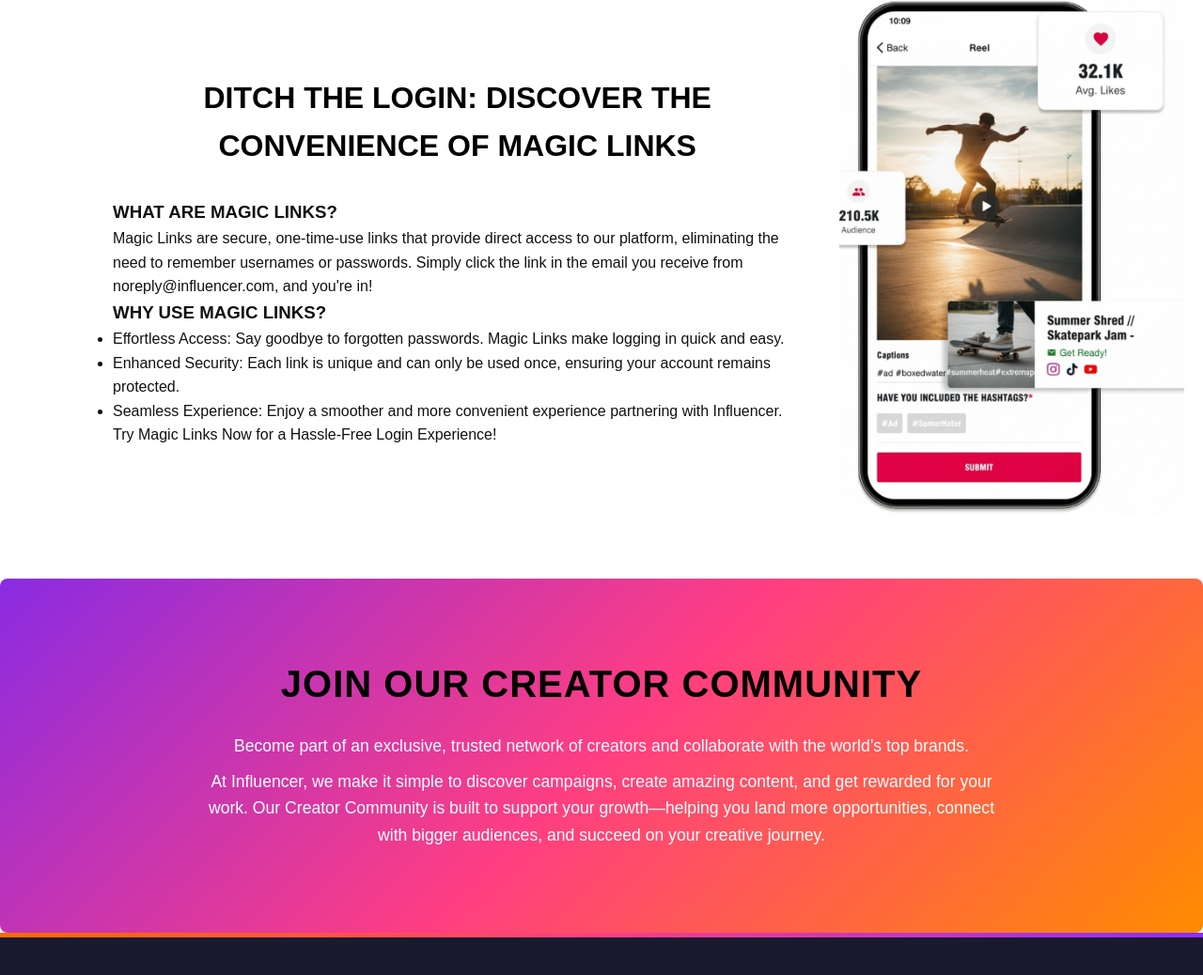
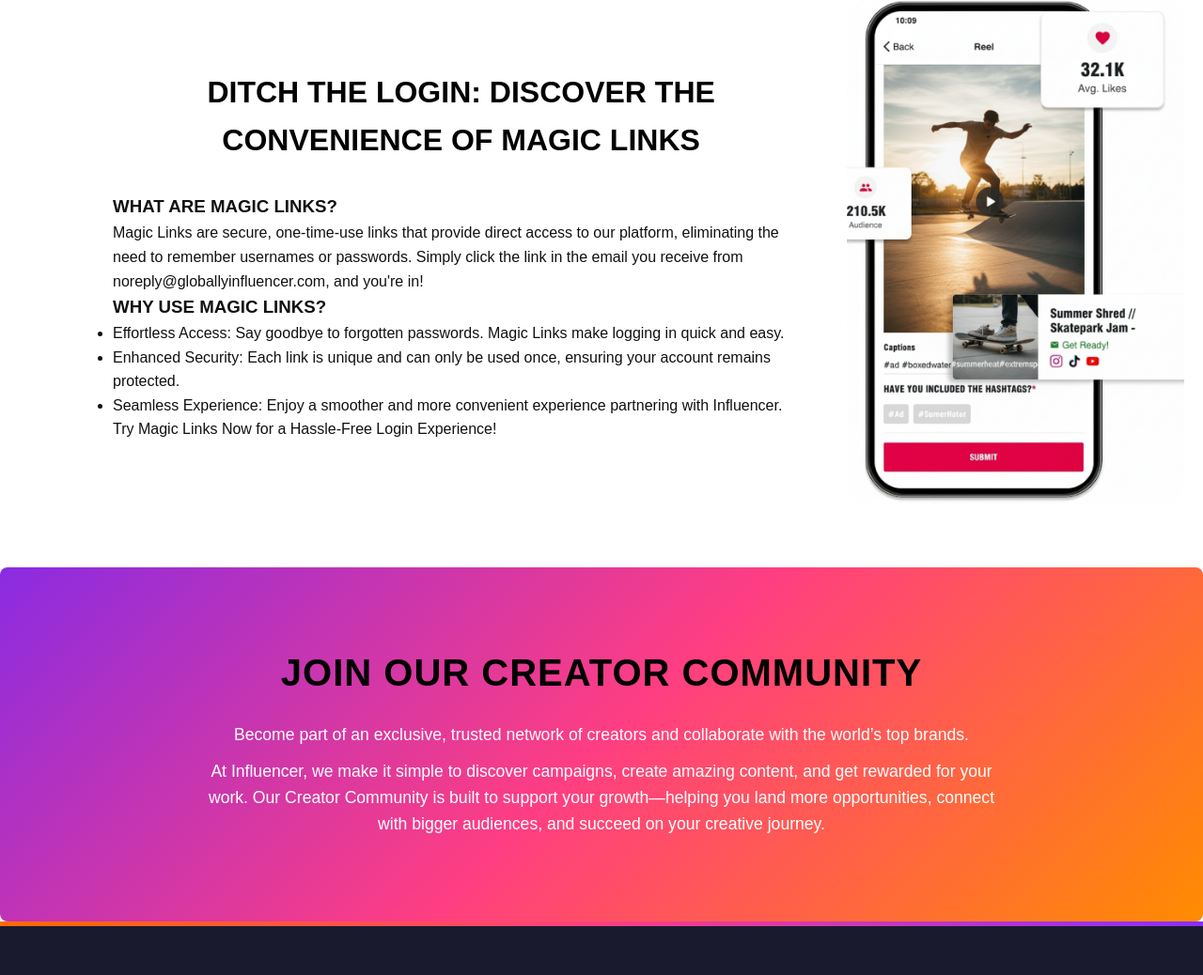
Before and after one commit to firdos0/globlr-influence, a website: page creater.html in a window 1280 px wide. Shown: the part 1751-2789 px from the top of the page at 94% size. Drawn offline with Linux system fonts and the light colour scheme.

Commit message:
updated gmail

```diff
--- a/creater.html
+++ b/creater.html
@@ -480,7 +480,7 @@
             <p>
                 Magic Links are secure, one-time-use links that provide direct access to our platform, eliminating the
                 need to remember usernames or passwords. Simply click the link in the email you receive from <span
-                    class="highlight">noreply@influencer.com</span>, and you're in!
+                    class="highlight">noreply@globallyinfluencer.com</span>, and you're in!
             </p>
 
             <h3>WHY USE MAGIC LINKS?</h3>
```
